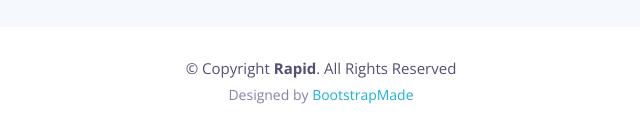
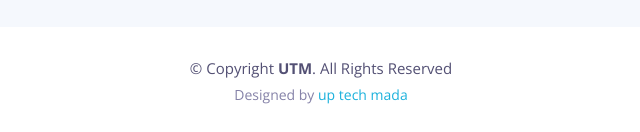
Before and after one commit to uptechmada/up-tech-mada, a plain HTML site: page index.html in a window 1280 px wide. Shown: the part 5105-5237 px from the top of the page, 319-959 px from the left. Drawn offline with nearby package versions, Linux system fonts and the light colour scheme; files whose address does not match are found by name.

Commit message:
add github

```diff
--- a/index.html
+++ b/index.html
@@ -2,10 +2,11 @@
 <html lang="en">
 <head>
   <meta charset="utf-8">
-  <title>Rapid Bootstrap Template</title>
+  <title>up tech mada | La solution
+  pour vos BESOINS!</title>
   <meta content="width=device-width, initial-scale=1.0" name="viewport">
-  <meta content="" name="keywords">
-  <meta content="" name="description">
+  <meta content="up tech mada, site web, application mobile, gratuit, madagascar, 0 ariary, étudiants, Ecole Nationale d'Informatique, Fianarantsoa" name="keywords">
+  <meta content="up tech mada, site web, application mobile, gratuit, madagascar, 0 ariary, étudiants, Ecole Nationale d'Informatique, Fianarantsoa" name="description">
 
   <!-- Favicons -->
   <link href="img/90X98.ico" rel="icon">
@@ -928,7 +929,7 @@
 
     <div class="container">
       <div class="copyright">
-        &copy; Copyright <strong>Rapid</strong>. All Rights Reserved
+        &copy; Copyright <strong>UTM</strong>. All Rights Reserved
       </div>
       <div class="credits">
         <!--
@@ -937,7 +938,7 @@
           Licensing information: https://bootstrapmade.com/license/
           Purchase the pro version with working PHP/AJAX contact form: https://bootstrapmade.com/buy/?theme=Rapid
         -->
-        Designed by <a href="https://bootstrapmade.com/">BootstrapMade</a>
+        Designed by <a href="#">up tech mada</a>
       </div>
     </div>
   </footer><!-- #footer -->
```
